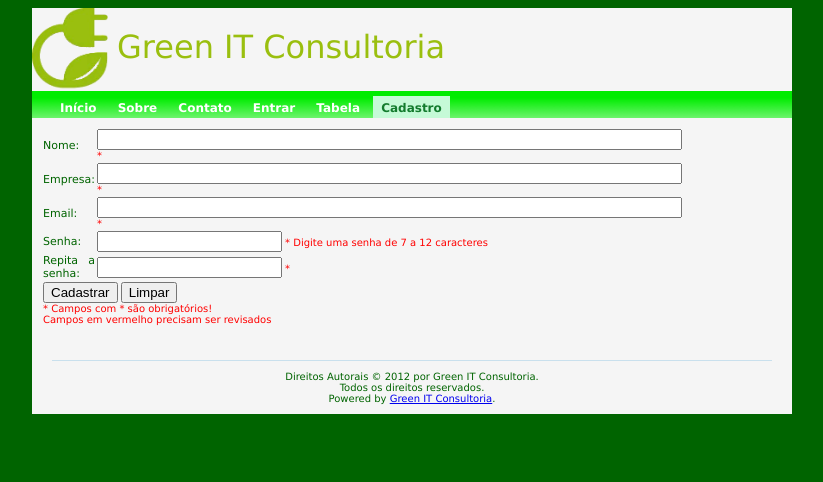
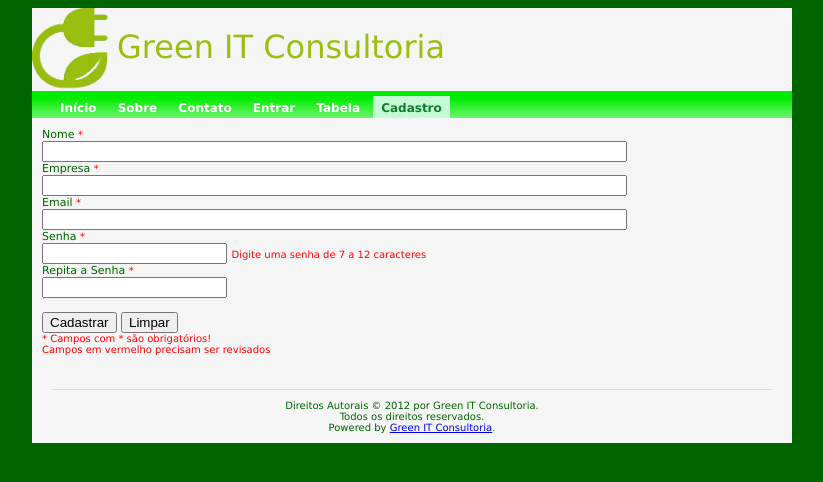
Before and after one commit to fguiraldelli/greenit, a PHP site: page /index.php?r=cadastro in a window 1280 px wide. Shown: the top 482 px of the page, without its empty margins (228-1051 px from the left). Run offline with PHP 8.4, Linux system fonts and the light colour scheme.

Commit message:
modificado cadastro.php  (table por label)

```diff
--- a/cadastro.php
+++ b/cadastro.php
@@ -1,43 +1,26 @@
 <form  name="cadastro" method="post" action="controleCadastro.php">
-  <table class="cadastro">
-    <tr>
-      <td class="cadastro">Nome:</td>
-      <td width="546"><input name="nome" type="text" id="nome" size="70" maxlength="60" onkeyup="validaNome(this.id,this.value)"/>
-        <span class="style1">*</span></td>
-    </tr>
-    <tr>
-      <td class="cadastro">Empresa:</td>
-      <td><input name="empresa" type="text" id="empresa" size="70" maxlength="60" onkeyup="validaEmpresa(this.id,this.value)"/>
-      <span class="style1">*</span></td>
-    </tr>
-
-    <tr>
-      <td class="cadastro">Email:</td>
-      <td><input name="email" type="text" id="email" size="70" maxlength="60" onkeyup="validaEmail(this.id,this.value)"/>
-      <span class="style1">*</span></td>
-    </tr>
-
-
-      <td class="cadastro">Senha:</td>
-      <td><input name="senha" type="password" id="senha" maxlength="12" onkeyup="validaSenha(this.id,this.value)"/>
-          <span class="style1">* Digite uma senha de 7 a 12 caracteres</span></td>
-    </tr>
-    <tr>
-      <td class="cadastro">Repita a senha:</td>
-      <td><input name="repsenha" type="password" id="repsenha" maxlength="12" onkeyup="matchSenha(this.id,this.value)"/>
-          <span class="style1">*</span></td>
-    </tr>
-    <tr>
-    <tr>
-      <td colspan="2"><p>
+      <!--<td class="cadastro">Nome:</td>-->
+    <label class="cadastro">Nome <span class="style1">*</span></label><br>
+    <input name="nome" type="text" id="nome" size="70" maxlength="60" onkeyup="validaNome(this.id,this.value)"/>
+    <br>
+    <label class="cadastro">Empresa <span class="style1">*</span></label><br>
+    <input name="empresa" type="text" id="empresa" size="70" maxlength="60" onkeyup="validaEmpresa(this.id,this.value)"/>
+    <br>
+    <label class="cadastro">Email <span class="style1">*</span></label><br>
+    <input name="email" type="text" id="email" size="70" maxlength="60" onkeyup="validaEmail(this.id,this.value)"/>
+    <br>
+    <label class="cadastro">Senha <span class="style1">*</span></label><br>
+    <input name="senha" type="password" id="senha" maxlength="12" onkeyup="validaSenha(this.id,this.value)"/>
+    <span class="style1"> Digite uma senha de 7 a 12 caracteres</span><br>
+    <label class="cadastro">Repita a Senha <span class="style1">*</span></label><br>
+    <input name="repsenha" type="password" id="repsenha" maxlength="12" onkeyup="matchSenha(this.id,this.value)"/>
+    <br>
+    <p>
         <input name="cadastrar" type="submit" id="cadastrar" value="Cadastrar" />
 
 
-          <input name="limpar" type="reset" id="limpar" value="Limpar" />
+        <input name="limpar" type="reset" id="limpar" value="Limpar" />
 
 
-          <span class="style1"><br>* Campos com * são obrigatórios!<br> Campos em vermelho precisam ser revisados</span></p>
-      <p>  </p></td>
-    </tr>
-  </table>
+        <span class="style1"><br>* Campos com * são obrigatórios!<br> Campos em vermelho precisam ser revisados</span></p>
 </form>
--- a/padrao.css
+++ b/padrao.css
@@ -120,12 +120,9 @@ table.resultado{
     border-collapse: collapse;
     table-layout: fixed;
 }
-table.cadastro{
+label.cadastro{
     width: 630px;
-    font-size: 10px;
-    border: 0px;
-    border-collapse: collapse;
-    table-layout: auto;
+    font-size: 11px;
 }
 th{
     border: 1px solid green;
```
